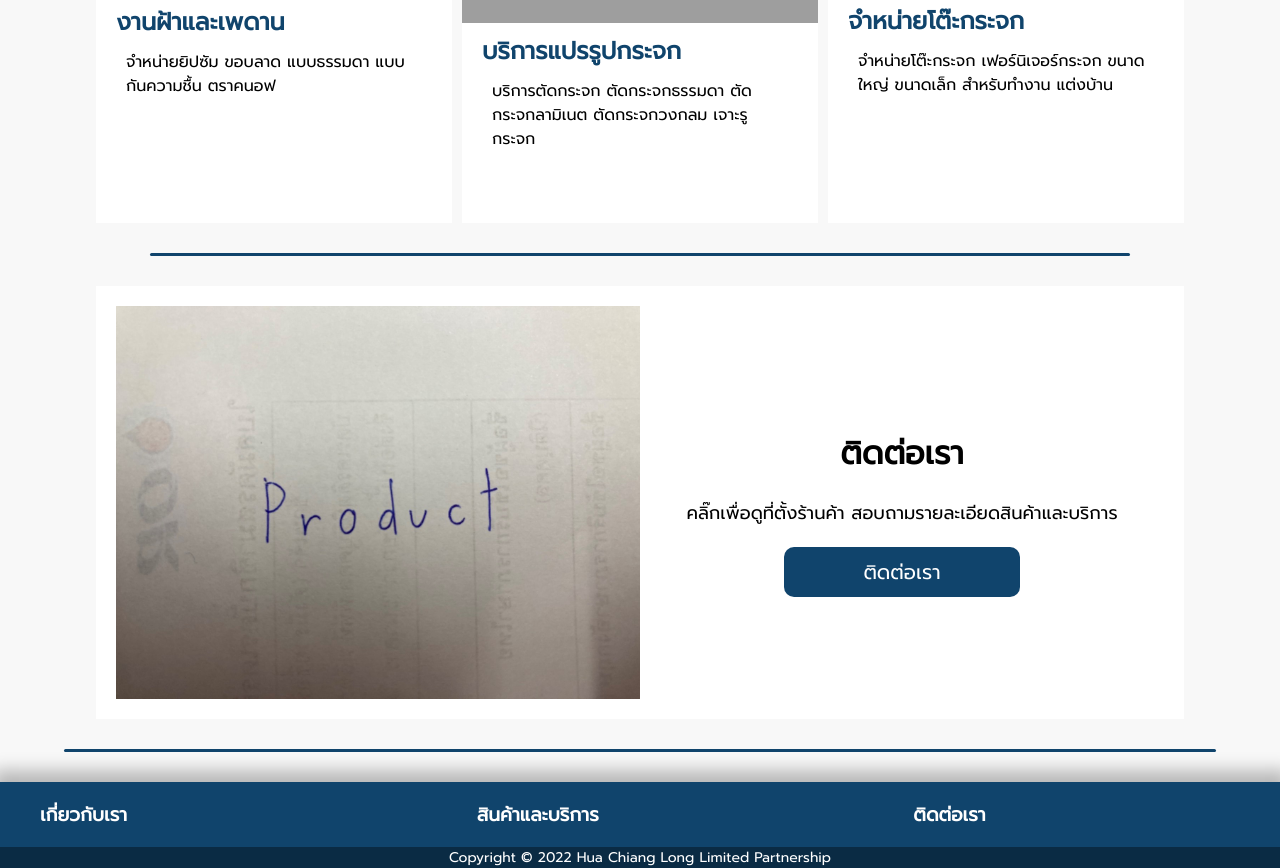
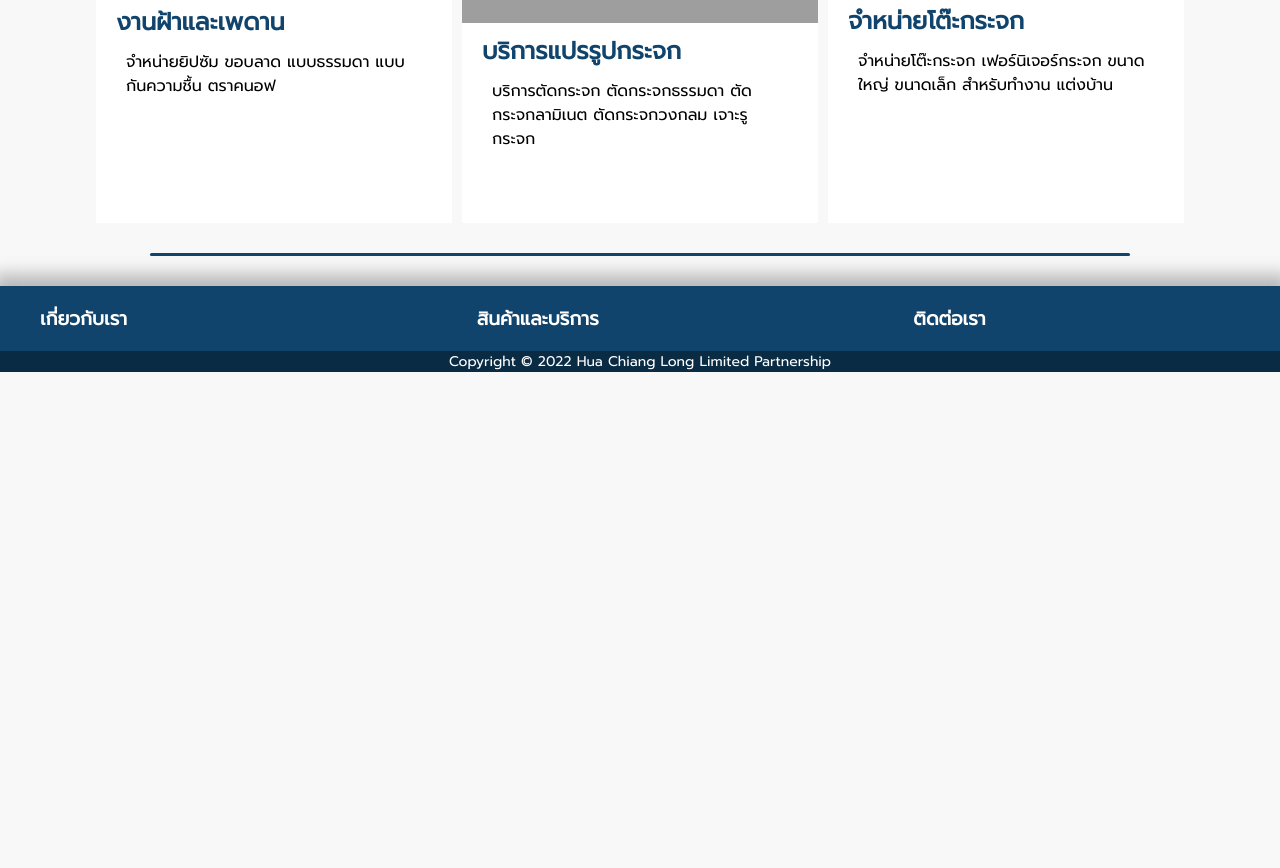
Before and after one commit to Ymmraf/khcl-one, a plain HTML site: page index.html in a window 1280 px wide. Shown: the part 1499-2367 px from the top of the page. After the commit the page ends 1871 px from the top, so only its background shows below. Drawn offline with Linux system fonts and the light colour scheme; grey boxes are pictures that could not be loaded; files whose address does not match are found by name.

Commit message:
remove location-section

```diff
--- a/index.html
+++ b/index.html
@@ -113,20 +113,8 @@
                 </div>
             </div>
             <div class="section-break"></div>
-            <div class="location-section">
-                <div class="location-section-photo-container">
-                    <img src="C:\Users\Pheranat\Desktop\KHCL\index\Product.jpg" alt="location" class="location-section-photo">
-                </div>
-                <div class="location-section-text">
-                    <h1 class="location-section-text-heading">ติดต่อเรา</h1>
-                    <p class="location-section-text-detail">คลิ๊กเพื่อดูที่ตั้งร้านค้า สอบถามรายละเอียดสินค้าและบริการ</p>
-                    <div class="location-section-text-button-container">
-                        <a href="location.html" class="location-section-text-button">ติดต่อเรา</a>
-                    </div>
-                </div>
-            </div>
+
         </div>
-        <div class="section-break"></div>
 
 
         <footer class="footer">
```
